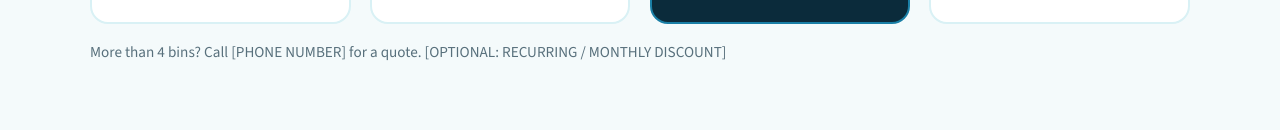
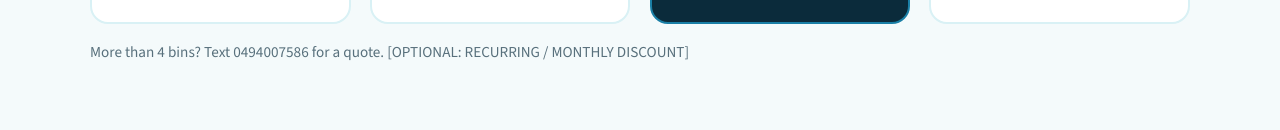
Before and after one commit to codeharbour2026/bins, a plain HTML site: page index.html in a window 1280 px wide. Shown: the part 1480-1610 px from the top of the page. Drawn offline with nearby package versions, Linux system fonts and the light colour scheme.

Commit message:
Update contact method for quote in index.html

```diff
--- a/index.html
+++ b/index.html
@@ -54,7 +54,7 @@
       <article class="price featured"><h3>3 bins</h3><p class="amt">$13</p><p class="per">$4.33 per bin</p><p class="tag">Most households</p></article>
       <article class="price"><h3>4 bins</h3><p class="amt">$17</p><p class="per">$4.25 per bin</p></article>
     </div>
-    <p class="note">More than 4 bins? Call [PHONE NUMBER] for a quote. [OPTIONAL: RECURRING / MONTHLY DISCOUNT]</p>
+    <p class="note">More than 4 bins? Text 0494007586 for a quote. [OPTIONAL: RECURRING / MONTHLY DISCOUNT]</p>
   </section>
 
   <section class="section">
```
